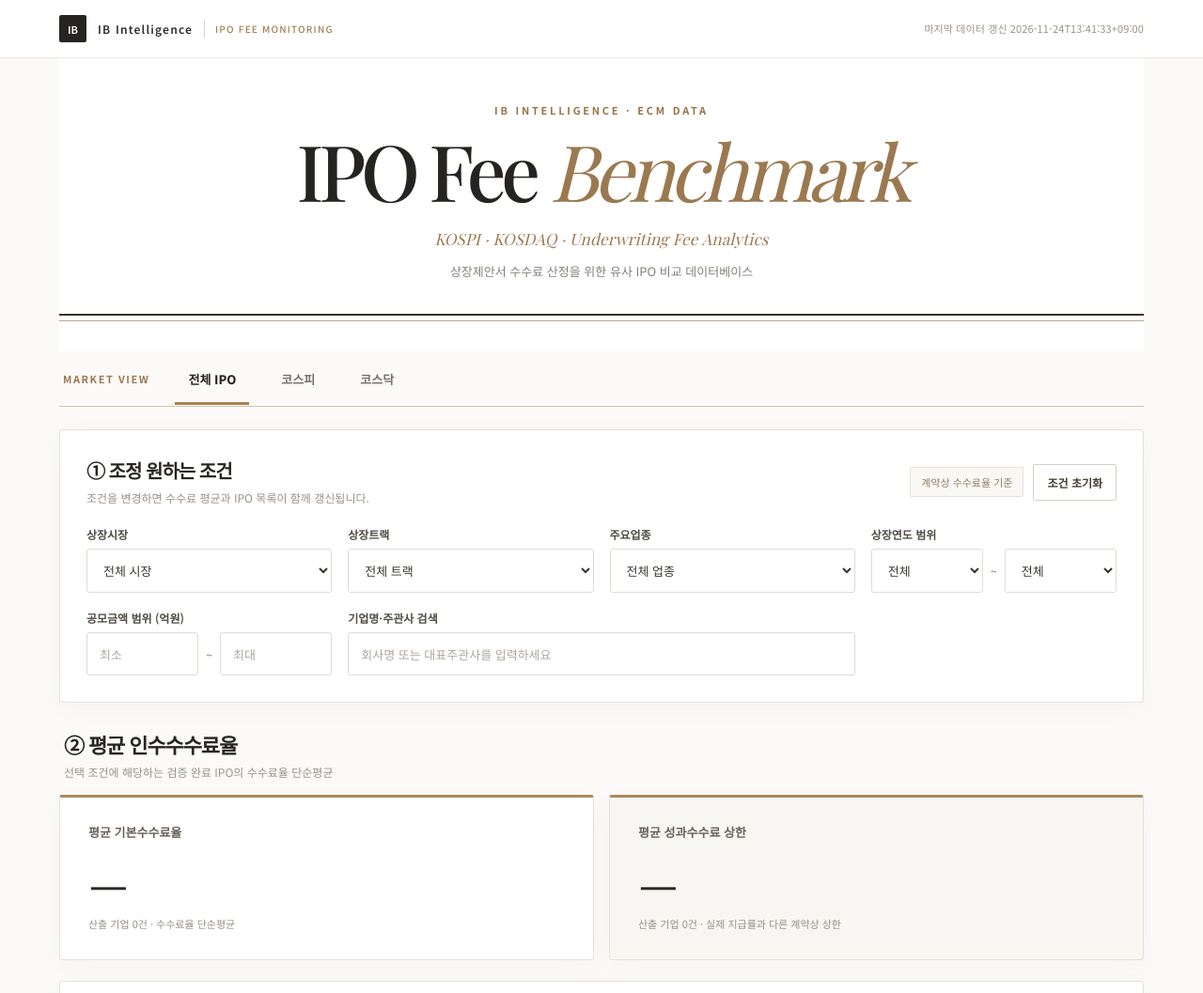
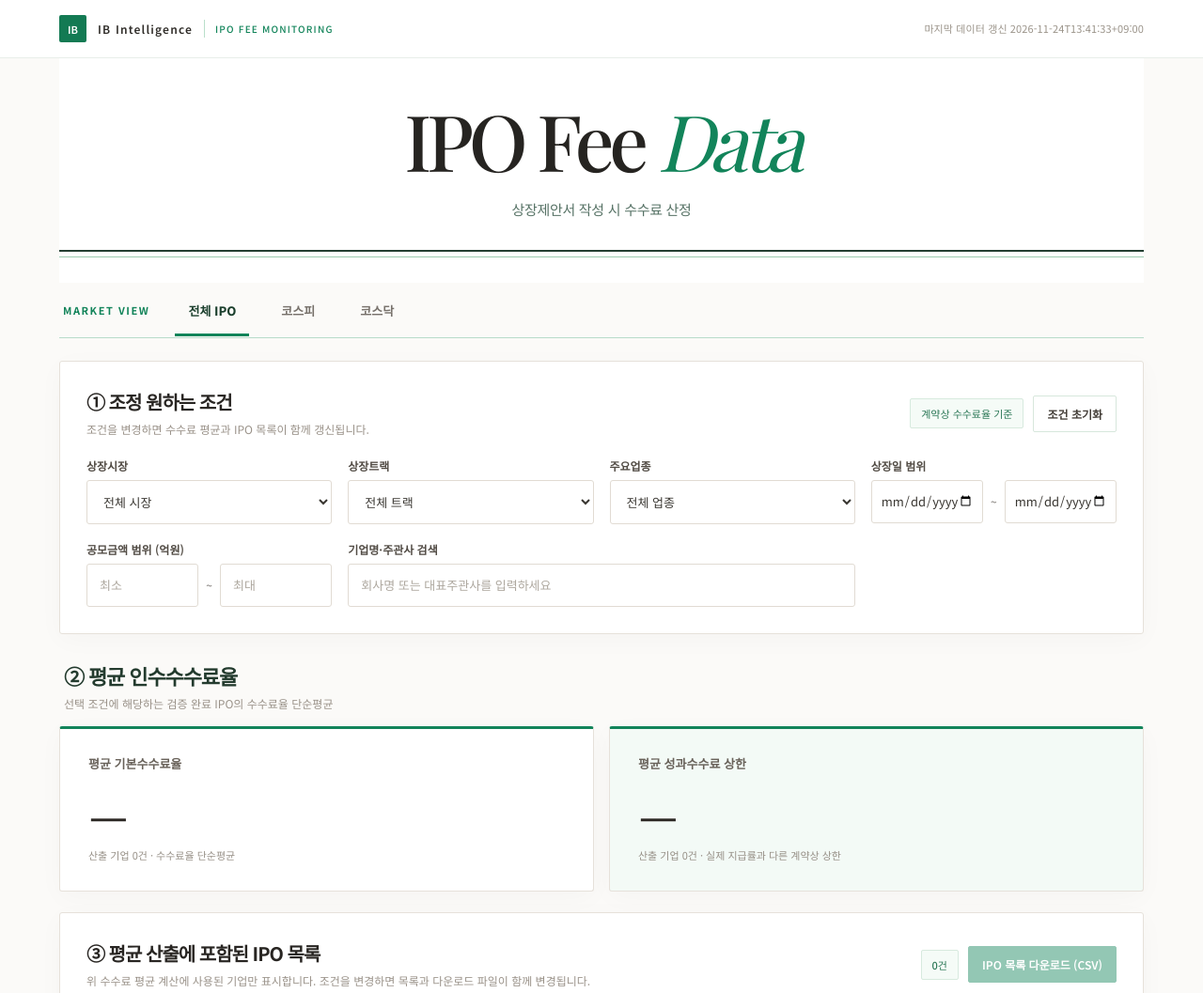
Before and after one commit to juyeong0379/ipo-fee-dashboard, a plain HTML site: page docs/index.html in a window 1280 px wide. Shown: the top 1057 px of the page at 94% size. Drawn offline with nearby package versions, Linux system fonts and the light colour scheme; a web font is replaced by a local one.

Commit message:
design: use green accents, IPO Fee Data title, Korean subtitle and day-level IPO listing date filters

```diff
--- a/docs/index.html
+++ b/docs/index.html
@@ -1,7 +1,7 @@
 <!doctype html>
 <html lang="ko"><head><meta charset="utf-8"><meta name="viewport" content="width=device-width,initial-scale=1">
 <meta name="description" content="공식 KIND·DART 기반 IPO 수수료 벤치마크: 시장·업종·상장트랙·공모규모·연도 필터, 계약상 기본수수료와 성과수수료 상한">
-<title>IPO Fee Benchmark | IPO 수수료 벤치마크</title>
+<title>IPO Fee Data | 상장제안서 작성 시 수수료 산정</title>
 <link rel="preconnect" href="https://fonts.googleapis.com"><link rel="preconnect" href="https://fonts.gstatic.com" crossorigin><link href="https://fonts.googleapis.com/css2?family=Noto+Sans+KR:wght@400;500;600;700;800&family=Playfair+Display:ital,wght@0,400;0,500;0,600;1,400;1,500&display=swap" rel="stylesheet">
 <style>
 :root{font-family:Inter,Arial,"Pretendard","Noto Sans KR",sans-serif;--navy:#172b4a;--blue:#2563eb;--ink:#172337;--muted:#64748b;--border:#e1e8f1;--bg:#f5f8fc;--mint:#0a8f72}
@@ -87,77 +87,77 @@ thead{background:#f3faf5}th{color:#45745c}tbody tr:hover{background:#f7fbf8}
 
 
 /* Editorial refresh: inspired by the supplied YBTH LAB screenshot.
-   Airy near-monochrome, restrained brass accents, crisp black serif title.
+   White background, forest-green accents, crisp black serif title.
    Intentionally a website / data portal rather than a corporate report. */
 :root{
  --bg:#fbfaf8;--paper:#fff;--navy:#262421;--ink:#272522;
  --muted:#77736e;--border:#e8e3dc;--soft:#f6f4f0;--mint:#f7f4ef;
- --green:#9f7c49;--deep:#272421;--blue:#9f7c49;--shadow:0 6px 28px rgba(53,42,24,.027);
+ --green:#12845a;--deep:#272421;--blue:#12845a;--shadow:0 6px 28px rgba(53,42,24,.027);
  font-family:'Noto Sans KR','Apple SD Gothic Neo','Malgun Gothic',sans-serif;
 }
 html{background:#fbfaf8}
 body{background:#fbfaf8;color:var(--ink);font-family:'Noto Sans KR','Apple SD Gothic Neo','Malgun Gothic',sans-serif;line-height:1.6}
-a{color:#8f6838}
-header{background:#fff;border-bottom:1px solid #eeeae4}
+a{color:#117a51}
+header{background:#fff;border-bottom:1px solid #e8eee9}
 header .inner{max-width:1210px;padding:16px 28px;align-items:center}
 .brand{font:600 12px/1.1 'Noto Sans KR',sans-serif!important;color:#302d29!important;letter-spacing:.1em}
 .brand .logo{display:flex;align-items:center;justify-content:center;width:29px;height:29px;padding:0;background:#262421;color:#fff;font:600 11px 'Noto Sans KR',sans-serif;border-radius:2px;letter-spacing:0}
-.brand .pill{background:transparent;border:0;border-left:1px solid #d8d1c7;padding:2px 0 2px 11px;border-radius:0;color:#a28053;font-size:10px;letter-spacing:.12em}
+.brand .pill{background:transparent;border:0;border-left:1px solid #d8d1c7;padding:2px 0 2px 11px;border-radius:0;color:#17865b;font-size:10px;letter-spacing:.12em}
 #sync{font-size:11px;letter-spacing:.01em;color:#9a9389}
 main{max-width:1210px;padding:0 28px 80px}
 .hero{justify-content:center;text-align:center;align-items:center;flex-direction:column;gap:0;margin:0;padding:48px 0 32px;background:#fff}
-.hero::after{content:'';display:block;width:100%;height:5px;margin-top:34px;border-top:2px solid #37322c;border-bottom:1px solid #b7aa97}
+.hero::after{content:'';display:block;width:100%;height:5px;margin-top:34px;border-top:2px solid #37322c;border-bottom:1px solid #a4d4bb}
 .hero-copy{width:100%;max-width:900px;margin:auto}
-.hero-kicker{margin:0 0 12px;color:#967548;font:700 11px/1.4 'Noto Sans KR',sans-serif;letter-spacing:.25em}
+.hero-kicker{margin:0 0 12px;color:#12845a;font:700 11px/1.4 'Noto Sans KR',sans-serif;letter-spacing:.25em}
 .hero h1{font:500 clamp(46px,6.7vw,83px)/1.05 'Playfair Display',Georgia,'Times New Roman',serif!important;color:#262421!important;letter-spacing:-.065em;margin:0 0 17px}
-.hero h1 em{font-weight:400;font-style:italic;color:#9b7950}
-.hero-subtitle{margin:0 0 10px;color:#9b7950;font:italic 400 17px/1.5 'Playfair Display',Georgia,serif;letter-spacing:.01em}
+.hero h1 em{font-weight:400;font-style:italic;color:#12845a}
+.hero-subtitle{margin:0 0 10px;color:#12845a;font:italic 400 17px/1.5 'Playfair Display',Georgia,serif;letter-spacing:.01em}
 .hero .sub{font:400 13px/1.8 'Noto Sans KR',sans-serif;color:#848079}
-.quick-market{margin:0 0 24px;padding:0 4px;gap:20px;background:transparent;border:0;border-bottom:1px solid #d4c4b0;border-radius:0;box-shadow:none;min-height:59px}
-.quick-market-label{font:700 11px 'Noto Sans KR',sans-serif;color:#9b7950;letter-spacing:.14em;margin:0 7px 0 0}
+.quick-market{margin:0 0 24px;padding:0 4px;gap:20px;background:transparent;border:0;border-bottom:1px solid #c5e1d0;border-radius:0;box-shadow:none;min-height:59px}
+.quick-market-label{font:700 11px 'Noto Sans KR',sans-serif;color:#12845a;letter-spacing:.14em;margin:0 7px 0 0}
 .market-tab{font:600 13px 'Noto Sans KR',sans-serif;background:transparent;border:0;border-bottom:3px solid transparent;border-radius:0;color:#77716b;padding:18px 14px 14px;min-height:56px;box-shadow:none}
-.market-tab:hover{color:#262421;border-color:#d2be9f}
-.market-tab.active{background:transparent;color:#262421;border:0;border-bottom:3px solid #a8814d;border-radius:0;box-shadow:none;font-weight:750}
+.market-tab:hover{color:#262421;border-color:#b8d9c7}
+.market-tab.active{background:transparent;color:#262421;border:0;border-bottom:3px solid #12845a;border-radius:0;box-shadow:none;font-weight:750}
 section,.metric{border-radius:3px;border:1px solid #e6e1da;background:#fff;box-shadow:var(--shadow)}
 section{padding:28px;margin-bottom:20px}
 .topline{margin-bottom:20px;align-items:center}
 h2{font:700 20px/1.45 'Noto Sans KR',sans-serif;color:#282522;letter-spacing:-.05em}
 .sectionhint{font:400 12px/1.65 'Noto Sans KR',sans-serif;color:#999188;margin:5px 0 0}
-.pill{font:500 11px 'Noto Sans KR',sans-serif;background:#faf8f4;border:1px solid #e8e1d6;color:#8e7c65;border-radius:2px;padding:7px 11px}
-.btn{border-radius:2px;border:1px solid #d6cfc6;background:#fff;color:#423c36;font:600 12px 'Noto Sans KR',sans-serif;padding:10px 14px}
+.pill{font:500 11px 'Noto Sans KR',sans-serif;background:#f4faf7;border:1px solid #dcece2;color:#12845a;border-radius:2px;padding:7px 11px}
+.btn{border-radius:2px;border:1px solid #d7e7dc;background:#fff;color:#423c36;font:600 12px 'Noto Sans KR',sans-serif;padding:10px 14px}
 .btn.primary{background:#2f2a24;color:#fff;border-color:#2f2a24;box-shadow:none}
-.btn:hover{border-color:#a18a6c}
+.btn:hover{border-color:#18865d}
 .btn.primary:hover{background:#4b4237}
 .filters{column-gap:17px;row-gap:18px}
 .field label{font:600 12px 'Noto Sans KR',sans-serif;color:#514b44}
 input,select{border:1px solid #e1dbd3;border-radius:3px;background:#fff;font:400 13px 'Noto Sans KR',sans-serif;color:#393631;padding:12px 13px;min-height:46px}
 input::placeholder{color:#ada79e}
-input:focus-visible,select:focus-visible,button:focus-visible,a:focus-visible{outline:2px solid #bd9b70;outline-offset:2px}
+input:focus-visible,select:focus-visible,button:focus-visible,a:focus-visible{outline:2px solid #16966b;outline-offset:2px}
 .range{gap:8px}
 .result-heading{margin:28px 0 14px 2px;padding:0 3px}
 .result-heading h2{font:700 22px 'Noto Sans KR',sans-serif;margin:0;color:#292622}
 .result-heading .sectionhint{margin-top:4px}
 .stats{gap:16px;margin-bottom:22px}
-.metric{padding:27px 30px 25px;border-top:3px solid #ac895a;min-height:176px}
+.metric{padding:27px 30px 25px;border-top:3px solid #16855b;min-height:176px}
 .metric span{font:600 13px 'Noto Sans KR',sans-serif;color:#686159}
 .metric strong{display:block;margin-top:17px;font:500 49px/1.1 'Playfair Display',Georgia,serif!important;letter-spacing:-.04em;color:#2b2723}
 .metric strong.empty{font-size:47px}
 .metric small{font:400 11px/1.65 'Noto Sans KR',sans-serif;color:#968f86;margin-top:8px}
-.metric:nth-child(2){background:#f8f6f2}
+.metric:nth-child(2){background:#f3faf6}
 .tablewrap{border:1px solid #e9e5df;border-radius:2px}
 table{font:400 12px 'Noto Sans KR',sans-serif}
-thead{background:#f6f4ef}
-th{border-bottom:2px solid #b09a7c;padding:15px 13px;font-weight:700;color:#50483f}
+thead{background:#f4faf7}
+th{border-bottom:2px solid #91c9ad;padding:15px 13px;font-weight:700;color:#50483f}
 td{padding:14px 13px;color:#4c4842}
 tbody tr{border-bottom:1px solid #ebe7e2}
-tbody tr:hover{background:#fbfaf7}
+tbody tr:hover{background:#f8fcfa}
 tbody td:first-child{color:#282522}
-td a{font-weight:600;color:#906c42}
+td a{font-weight:600;color:#12845a}
 .tablefoot{color:#8f8981}
 .pager button{border-radius:2px;border:1px solid #e4ddd5;color:#514b43;background:#fff}
 .note,footer{color:#878178}
 footer{padding-bottom:14px}
-footer a{color:#8b6a46}
+footer a{color:#117a51}
 .headactions{align-items:center;gap:10px}
 #download{white-space:nowrap}
 .btn:disabled{opacity:.45;cursor:not-allowed}
@@ -189,10 +189,31 @@ footer a{color:#8b6a46}
  .topline .headactions{width:100%;justify-content:space-between}
 }
 
+
+/* Green accent refresh and precise calendar range filter. */
+.hero{padding:43px 0 27px}
+.hero h1 em{color:#12845a}
+.hero .sub{font-size:15px;color:#567265;font-weight:500;letter-spacing:-.02em}
+.hero::after{border-top-color:#243f32;border-bottom-color:#9dccb1;margin-top:30px}
+.brand .logo{background:#137a53}
+.brand .pill{color:#12845a;border-left-color:#b9dfca}
+.quick-market{border-bottom-color:#b8dbca}
+.market-tab.active{border-bottom-color:#12845a;color:#1b3f2d}
+.market-tab:hover{border-bottom-color:#a5d2ba}
+.quick-market-label{color:#12845a}
+.pill{color:#2c7857;background:#f5fbf7;border-color:#d7eade}
+.btn.primary{background:#12845a;border-color:#12845a}
+.btn.primary:hover{background:#0d6f4a}
+.metric{border-top-color:#12845a}
+.metric:nth-child(2){background:#f3faf6}
+.result-heading h2{color:#233b2e}
+.date-range input[type="date"]{flex:1 1 0;min-width:0;width:100%;font-variant-numeric:tabular-nums;padding:11px 9px}
+.date-range span{flex:0 0 auto}
+@media(max-width:700px){.hero h1{font-size:clamp(43px,12vw,60px)}.hero .sub{font-size:13px}.date-range input[type="date"]{font-size:12px;padding:10px 6px}}
 </style></head><body>
 <header><div class="inner"><div class="brand"><span class="logo">IB</span><span>IB Intelligence</span><span class="pill">IPO FEE MONITORING</span></div><span id="sync" class="meta">데이터 확인 중</span></div></header>
 <main>
-<div class="hero"><div class="hero-copy"><p class="hero-kicker">IB INTELLIGENCE · ECM DATA</p><h1>IPO Fee <em>Benchmark</em></h1><p class="hero-subtitle">KOSPI · KOSDAQ · Underwriting Fee Analytics</p><p class="sub">상장제안서 수수료 산정을 위한 유사 IPO 비교 데이터베이스</p></div></div>
+<div class="hero"><div class="hero-copy"><h1>IPO Fee <em>Data</em></h1><p class="sub">상장제안서 작성 시 수수료 산정</p></div></div>
 <nav class="quick-market" aria-label="상장시장 빠른 선택"><span class="quick-market-label">MARKET VIEW</span><button type="button" class="market-tab active" data-market="">전체 IPO</button><button type="button" class="market-tab" data-market="코스피">코스피</button><button type="button" class="market-tab" data-market="코스닥">코스닥</button></nav>
 <section><div class="topline"><div><h2>① 조정 원하는 조건</h2><div class="sectionhint">조건을 변경하면 수수료 평균과 IPO 목록이 함께 갱신됩니다.</div></div><div class="headactions"><span class="pill">계약상 수수료율 기준</span><button class="btn" id="reset">조건 초기화</button></div></div>
 <div class="filters">
@@ -200,7 +221,7 @@ footer a{color:#8b6a46}
 <div class="field"><label for="track">상장트랙</label><select id="track"><option value="">전체 트랙</option></select></div>
 <div class="field"><label for="industry">주요업종</label><select id="industry"><option value="">전체 업종</option></select></div>
 
-<div class="field"><label for="yearFrom">상장연도 범위</label><div class="range"><select id="yearFrom"></select><span>~</span><select id="yearTo"></select></div></div>
+<div class="field"><label for="dateFrom">상장일 범위</label><div class="range date-range"><input id="dateFrom" type="date" min="2020-01-01" aria-label="상장일 시작 날짜"><span>~</span><input id="dateTo" type="date" min="2020-01-01" aria-label="상장일 종료 날짜"></div></div>
 <div class="field"><label for="amountMin">공모금액 범위 (억원)</label><div class="range"><input id="amountMin" type="number" min="0" step="10" placeholder="최소"><span>~</span><input id="amountMax" type="number" min="0" step="10" placeholder="최대"></div></div>
 <div class="field searchwide"><label for="search">기업명·주관사 검색</label><input id="search" placeholder="회사명 또는 대표주관사를 입력하세요"></div>
 </div></section>
@@ -219,7 +240,7 @@ footer a{color:#8b6a46}
 "use strict";
 var approved=[],all=[],filtered=[],page=1,perPage=15,updated=null;
 var el=function(x){return document.getElementById(x)};
-var controls=["market","track","industry","yearFrom","yearTo","amountMin","amountMax","search"];
+var controls=["market","track","industry","dateFrom","dateTo","amountMin","amountMax","search"];
 function safe(s){return String(s==null?"":s).replace(/[&<>"']/g,function(c){return {"&":"&amp;","<":"&lt;",">":"&gt;",'"':"&quot;","'":"&#39;"}[c]})}
 function number(x){if(x===null||x===undefined||String(x).trim()==="")return null;var n=Number(String(x).replace(/,/g,""));return Number.isFinite(n)?n:null}
 function format(x){return x===null?"—":x.toLocaleString("ko-KR",{maximumFractionDigits:2})}
@@ -227,17 +248,15 @@ function isApproved(r){return ["verified","manual_verified"].indexOf(r.verificat
 function validRate(x){var n=number(x);return n!==null&&n>=0&&n<=20?n:null}
 function avg(items,key){var vals=items.map(function(r){return validRate(r[key])}).filter(function(x){return x!==null});return vals.length?vals.reduce(function(a,b){return a+b},0)/vals.length:null}
 function options(id,values){var target=el(id),current=target.value;target.innerHTML='<option value="">전체 '+(id==="industry"?"업종":"트랙")+"</option>"+values.map(function(v){return '<option value="'+safe(v)+'">'+safe(v)+'</option>'}).join("");target.value=values.indexOf(current)>=0?current:""}
-function initFilters(){options("track",Array.from(new Set(all.map(function(r){return r.listing_track}).filter(Boolean))).sort());options("industry",Array.from(new Set(all.map(function(r){return r.industry}).filter(Boolean))).sort());
-var years=all.map(function(r){return +(r.listing_date||"").slice(0,4)}).filter(function(y){return y>2000&&y<2100});var now=new Date().getFullYear();var min=2020;var max=Math.max(now,years.length?Math.max.apply(null,years):now);
-["yearFrom","yearTo"].forEach(function(id){var vals=['<option value="">전체</option>'];for(var y=min;y<=max;y++)vals.push('<option value="'+y+'">'+y+'년</option>');el(id).innerHTML=vals.join("")});}
-function filter(){var yearFrom=number(el("yearFrom").value),yearTo=number(el("yearTo").value),min=number(el("amountMin").value),max=number(el("amountMax").value),search=el("search").value.trim().toLowerCase();
+function initFilters(){options("track",Array.from(new Set(all.map(function(r){return r.listing_track}).filter(Boolean))).sort());options("industry",Array.from(new Set(all.map(function(r){return r.industry}).filter(Boolean))).sort());}
+function filter(){var dateFrom=el("dateFrom").value,dateTo=el("dateTo").value,min=number(el("amountMin").value),max=number(el("amountMax").value),search=el("search").value.trim().toLowerCase();
 filtered=all.filter(function(r){
-var year=Number((r.listing_date||"").slice(0,4)),amt=number(r.offering_amount_100m);
+var listed=String(r.listing_date||"").trim().replace(/\./g,"-").replace(/\//g,"-"),amt=number(r.offering_amount_100m);
 if(el("market").value&&r.market!==el("market").value)return false;
 if(el("track").value&&r.listing_track!==el("track").value)return false;
 if(el("industry").value&&r.industry!==el("industry").value)return false;
-if(yearFrom!==null&&year<yearFrom)return false;
-if(yearTo!==null&&year>yearTo)return false;
+if(dateFrom&&(!listed||listed<dateFrom))return false;
+if(dateTo&&(!listed||listed>dateTo))return false;
 if(min!==null&&(amt===null||amt<min))return false;
 if(max!==null&&(amt===null||amt>max))return false;
 if(search&&(r.company_name+" "+r.lead_underwriter_1+" "+r.lead_underwriter_2).toLowerCase().indexOf(search)<0)return false;
```
